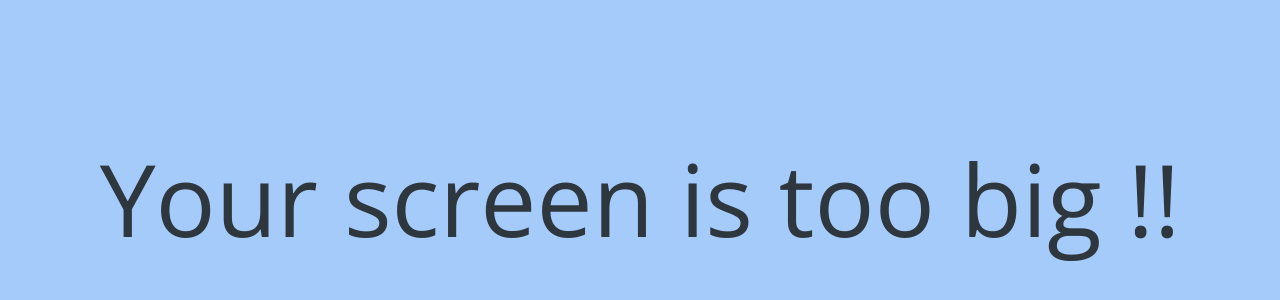
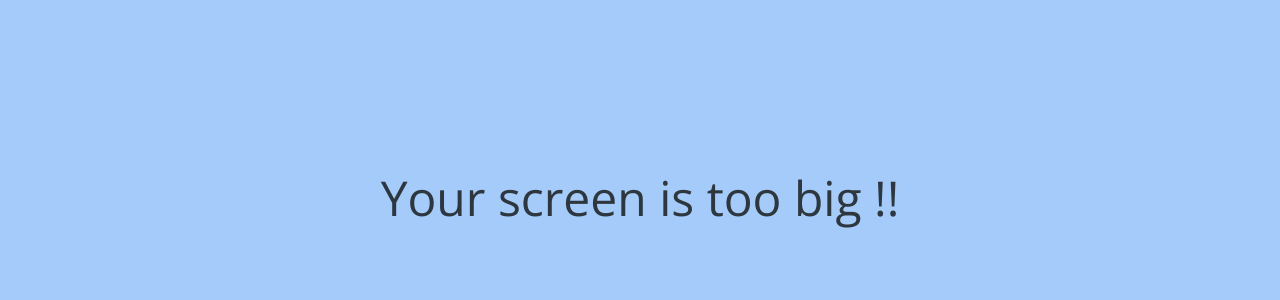
Before and after one commit to yongbospace/kokoa-clone-2020, a plain HTML site: page index.html in a window 1280 px wide. Shown: the part 202-502 px from the top of the page. Drawn offline with nearby package versions, Linux system fonts and the light colour scheme.

Commit message:
Update no-mobile.css

```diff
--- a/css/components/no-mobile.css
+++ b/css/components/no-mobile.css
@@ -7,7 +7,7 @@
   display: flex;
   justify-content: center;
   align-items: center;
-  font-size: 100px;
+  font-size: 48px;
   top: 0;
 }
 
```
